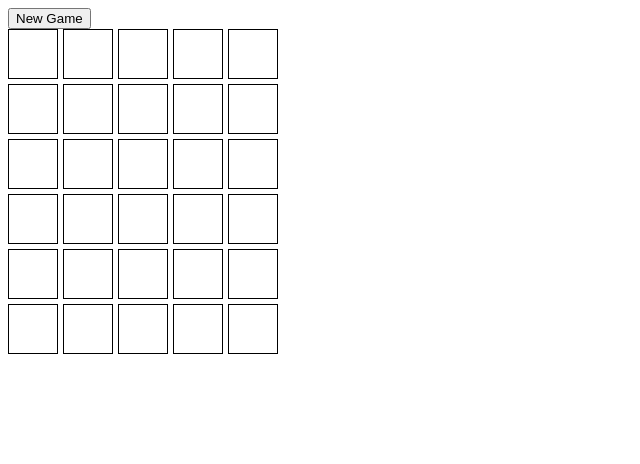
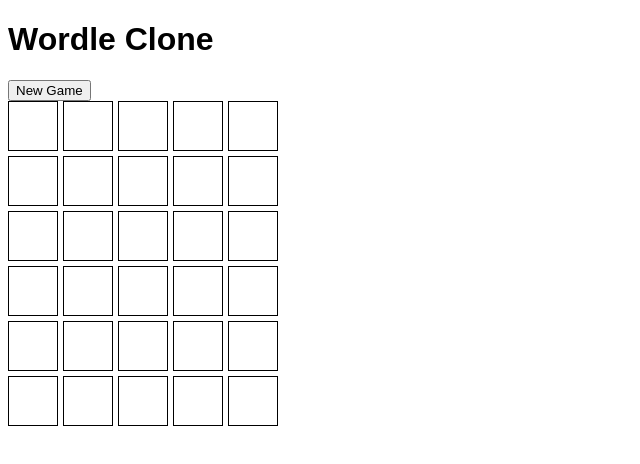
Before and after one commit to The5thAxiom/jsGames, a plain HTML site: page WordleClone.html in a window 1280 px wide. Shown: the whole page, without its empty margins (0-640 px from the left). Drawn offline with Linux system fonts and the light colour scheme.

Commit message:
added heading to wordle clone

```diff
--- a/WordleClone.html
+++ b/WordleClone.html
@@ -31,6 +31,7 @@
         }
     </style>
     <body>
+	<h1>Wordle Clone</h1>
         <button id="new-game">New Game</button>
         <div id="game-box"></div>
     </body>
```
